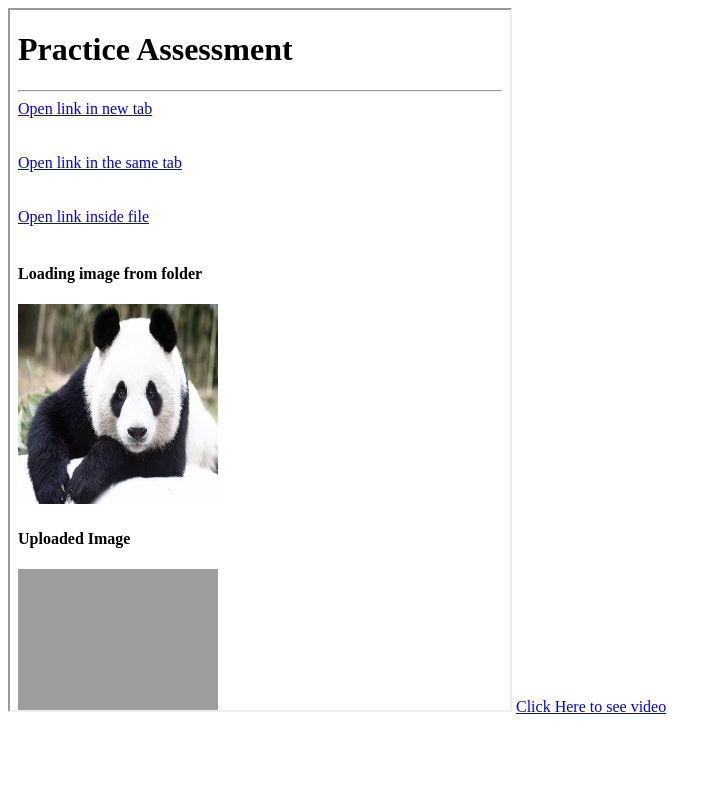
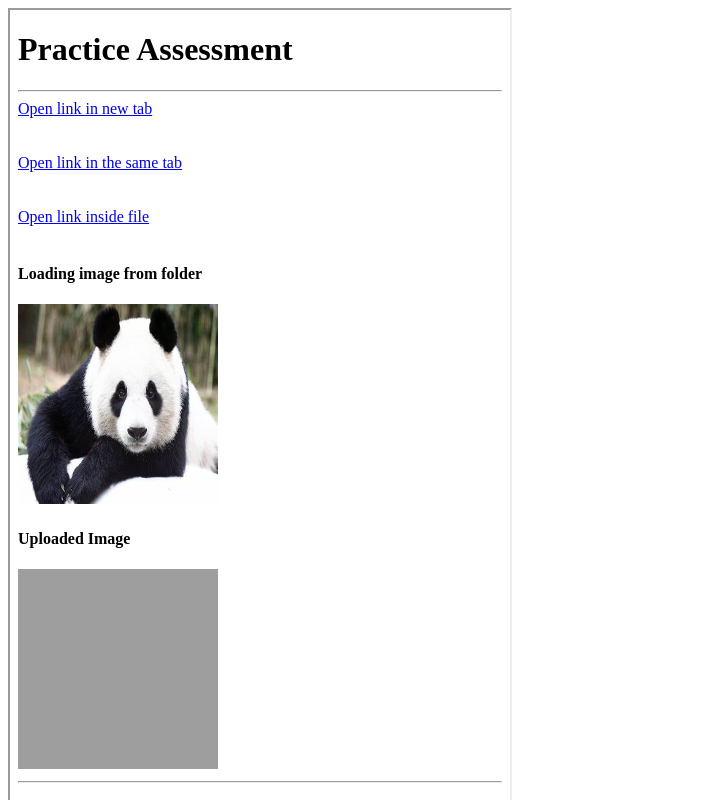
Before and after one commit to kapadam/Handson3, a plain HTML site: page index.html in a window 1280 px wide. Shown: the top 800 px of the page, without its empty margins (0-721 px from the left). Drawn offline with Linux system fonts and the light colour scheme.

Commit message:
Update index.html

```diff
--- a/index.html
+++ b/index.html
@@ -7,7 +7,7 @@
     <title>iframe Document</title>
 </head>
 <body>
-    <iframe src="iframe.html" frameborder="1" width="500" height="700"></iframe>
+    <iframe src="iframe.html" frameborder="1" width="500" height="1000"></iframe>
     <a href="video.html">Click Here to see video</a>
 </body>
 </html>
```
